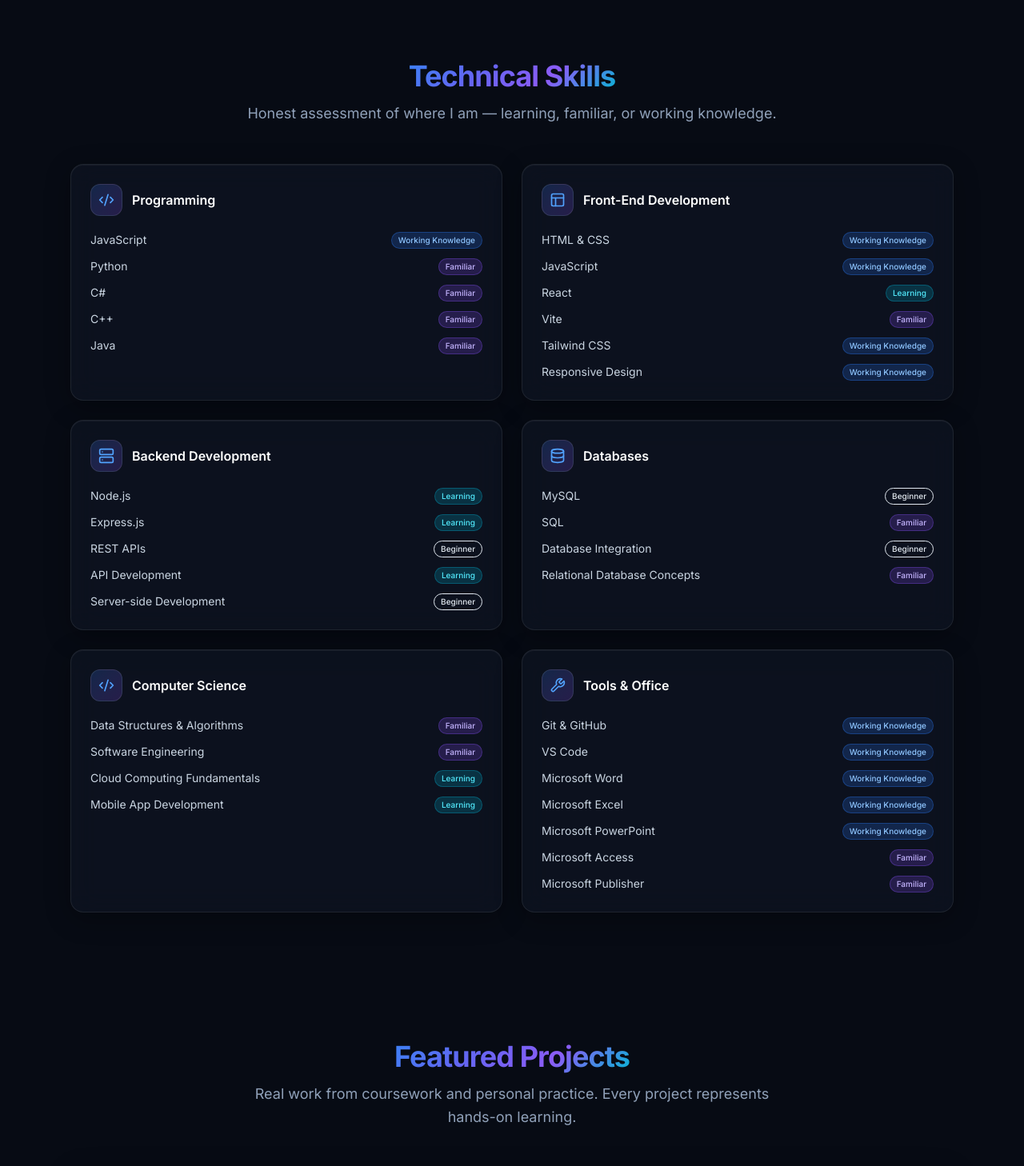
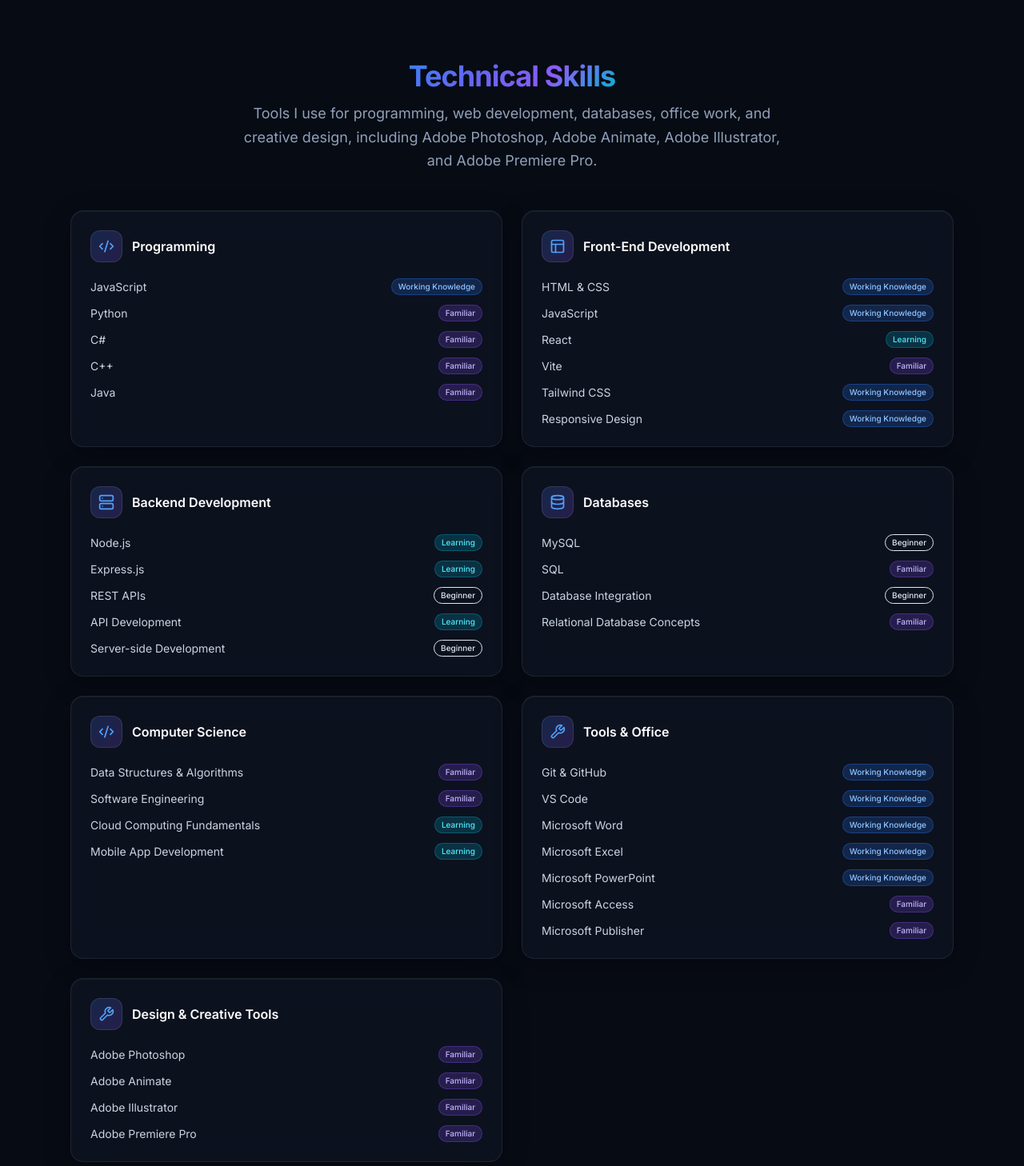
Before and after one commit to medrahmanz-max/Morlai-Portfolio, a React (Vite) app: page / in a window 1280 px wide. Shown: the part 1980-3438 px from the top of the page at 80% size. Built offline with nearby package versions, Linux system fonts and the light colour scheme.

Commit message:
Add profile roles and creative tools

```diff
--- a/src/components/About.jsx
+++ b/src/components/About.jsx
@@ -21,6 +21,7 @@
               </div>
               <h3 className="text-xl font-semibold text-white mb-1">Morlai Mansaray</h3>
               <p className="text-sm text-cyan-400 mb-4">Computer Science Student / Web Developer</p>
+              <p className="text-xs text-slate-400 mb-4">Designer / IT Support Specialist / Aiming to Become a Full-Stack Developer</p>
 
               <div className="space-y-3 text-left text-sm text-slate-400">
                 <div className="flex items-center gap-3">
--- a/src/components/Skills.jsx
+++ b/src/components/Skills.jsx
@@ -70,6 +70,16 @@
       { name: 'Microsoft Publisher', level: 'Familiar' },
     ],
   },
+  {
+    title: 'Design & Creative Tools',
+    icon: Wrench,
+    items: [
+      { name: 'Adobe Photoshop', level: 'Familiar' },
+      { name: 'Adobe Animate', level: 'Familiar' },
+      { name: 'Adobe Illustrator', level: 'Familiar' },
+      { name: 'Adobe Premiere Pro', level: 'Familiar' },
+    ],
+  },
 ];
 
 const levelColor = {
@@ -84,7 +94,7 @@
       <div className="max-w-6xl mx-auto px-4 sm:px-6">
         <SectionHeading
           title="Technical Skills"
-          subtitle="Honest assessment of where I am — learning, familiar, or working knowledge."
+          subtitle="Tools I use for programming, web development, databases, office work, and creative design, including Adobe Photoshop, Adobe Animate, Adobe Illustrator, and Adobe Premiere Pro."
         />
 
         <div className="grid sm:grid-cols-2 gap-6">
```
